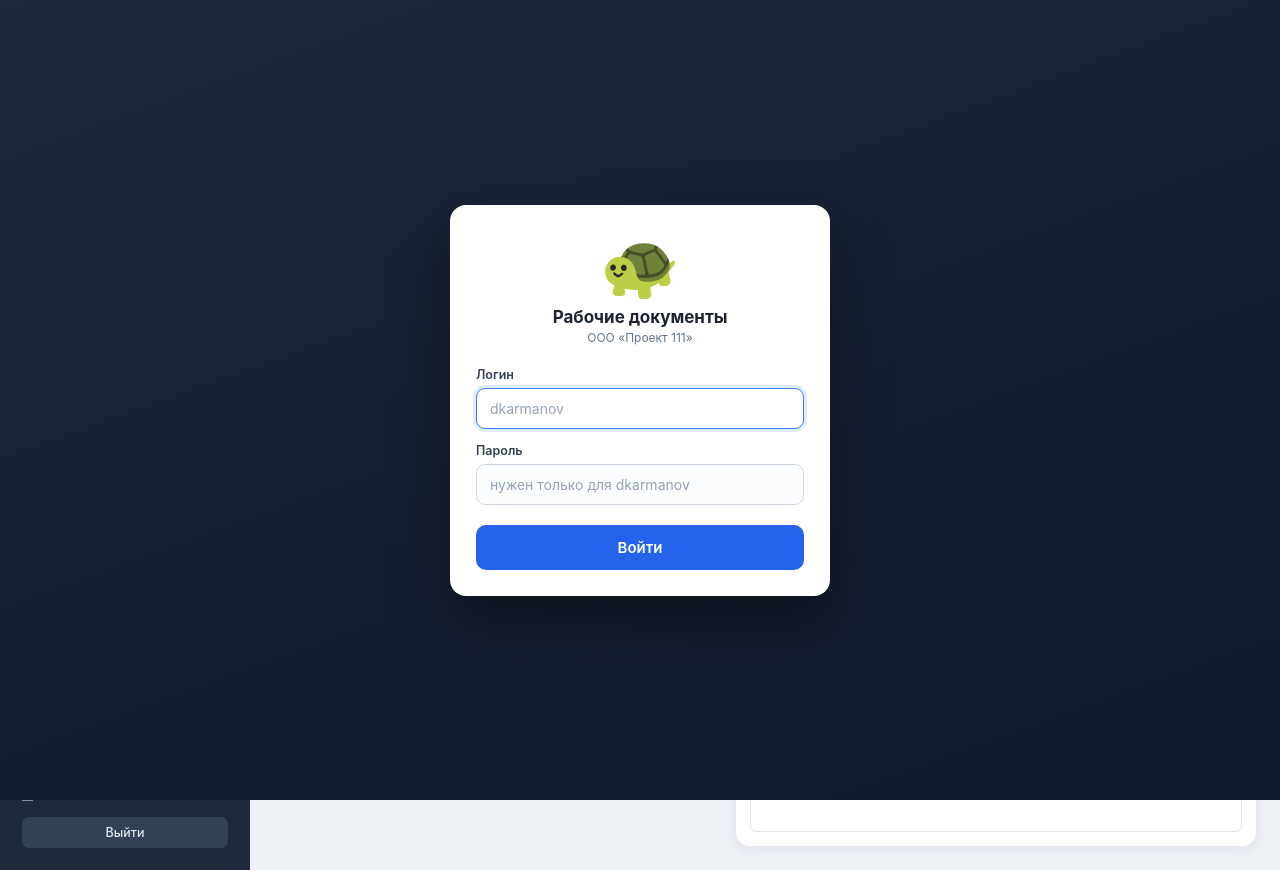
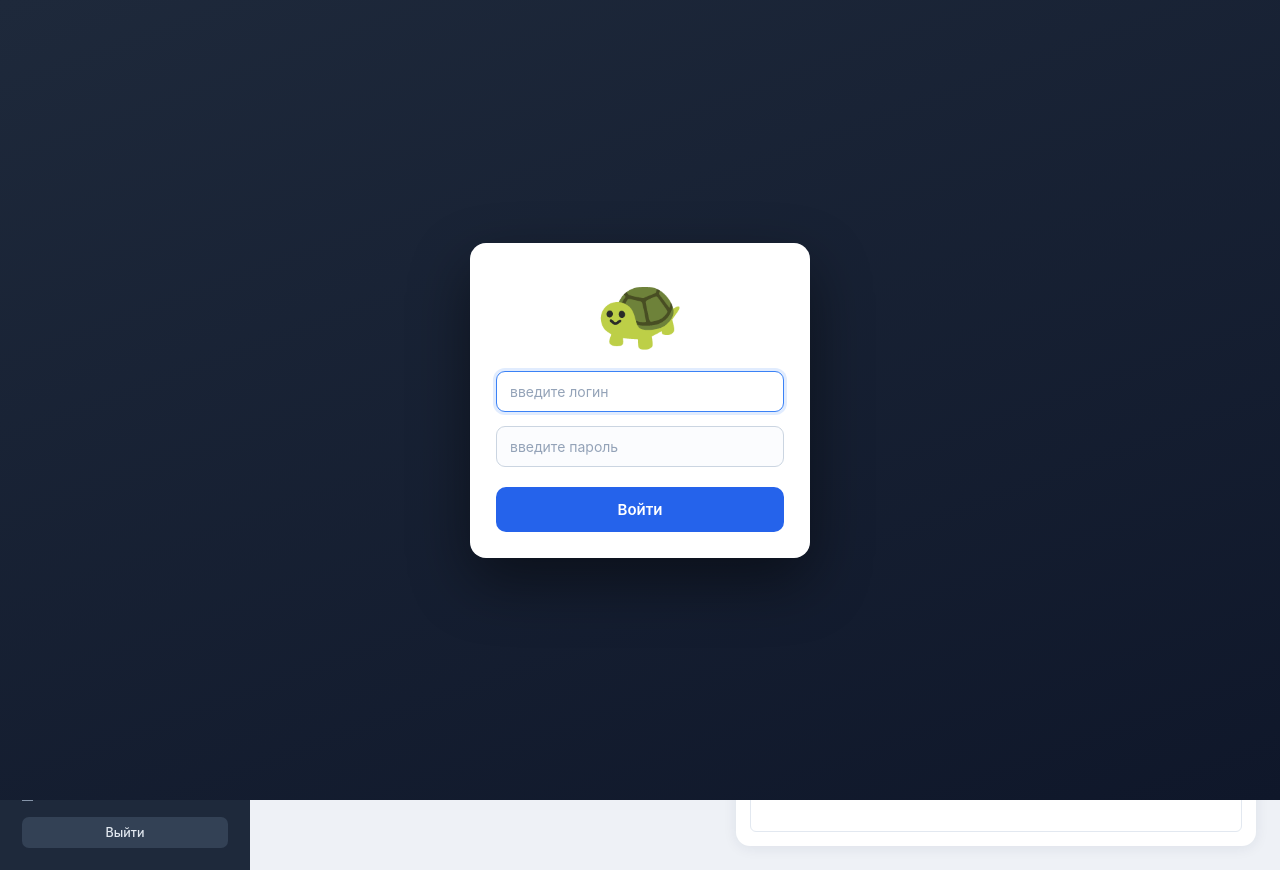
Before and after one commit to mistercorman-lab/111, a plain HTML site: page index.html in a window 1280 px wide. Drawn offline with Linux system fonts and the light colour scheme.

Commit message:
Update index.html

```diff
--- a/index.html
+++ b/index.html
@@ -32,7 +32,7 @@
     width: 36px; height: 36px; flex-shrink: 0;
     background: #2563eb; border-radius: 9px;
     display: flex; align-items: center; justify-content: center;
-    color: #fff; font-weight: 700; font-size: 15px;
+    font-size: 22px; /* Увеличенный размер для эмодзи */
   }
   .sidebar-brand .title { color: #fff; font-size: 14px; font-weight: 600; line-height: 1.2; }
   .sidebar-brand .subtitle { color: #94a3b8; font-size: 11px; margin-top: 2px; }
@@ -286,17 +286,16 @@
   .login-screen.hidden { display: none; }
 
   .login-card {
-    width: 100%; max-width: 380px;
+    width: 100%; max-width: 340px;
     background: #fff; border-radius: 16px;
-    padding: 28px 26px 26px;
+    padding: 32px 26px 26px;
     box-shadow: 0 24px 60px rgba(0,0,0,.45);
   }
-  .login-hero { text-align: center; margin-bottom: 22px; }
+  .login-hero { text-align: center; margin-bottom: 24px; }
   .login-avatar {
-    font-size: 64px;
+    font-size: 72px;
     line-height: 1;
     display: block;
-    margin-bottom: 10px;
     animation: avatarPop .55s cubic-bezier(.34,1.56,.64,1);
   }
   @keyframes avatarPop {
@@ -304,8 +303,6 @@
     60%  { transform: scale(1.15) rotate(8deg); }
     100% { transform: scale(1) rotate(0); opacity: 1; }
   }
-  .login-title { font-size: 17px; font-weight: 700; color: #1c2430; }
-  .login-sub { font-size: 12px; color: #64748b; margin-top: 3px; }
 
   .login-error {
     display: none; margin-bottom: 12px;
@@ -339,18 +336,14 @@
   <form class="login-card" id="loginForm" autocomplete="on">
     <div class="login-hero">
       <span class="login-avatar" id="loginAvatar">🦊</span>
-      <div class="login-title">Рабочие документы</div>
-      <div class="login-sub">ООО «Проект 111»</div>
     </div>
 
     <div class="field">
-      <label for="loginUser">Логин</label>
-      <input id="loginUser" autocomplete="username" autocapitalize="off" spellcheck="false" placeholder="dkarmanov">
+      <input id="loginUser" autocomplete="username" autocapitalize="off" spellcheck="false" placeholder="введите логин">
     </div>
 
     <div class="field" id="loginPassField">
-      <label for="loginPass">Пароль</label>
-      <input id="loginPass" type="password" autocomplete="current-password" placeholder="нужен только для dkarmanov">
+      <input id="loginPass" type="password" autocomplete="current-password" placeholder="введите пароль">
     </div>
 
     <div class="login-error" id="loginError"></div>
@@ -362,7 +355,7 @@
 <div class="app">
   <aside class="sidebar">
     <div class="sidebar-brand">
-      <div class="mark">ДК</div>
+      <div class="mark" id="sidebarAvatar">🦊</div>
       <div>
         <div class="title">Рабочие документы</div>
         <div class="subtitle">ООО «Проект 111»</div>
@@ -702,7 +695,6 @@
   // ============================================================
   //                    АВТОРИЗАЦИЯ
   // ============================================================
-  // Пароль требуется только если задан (не null).
   const USERS = {
     dkarmanov: {
       password : 'dimon4kj',
@@ -711,7 +703,7 @@
       views    : ['codes', 'vacation', 'otgul', 'price']
     },
     ngolovko: {
-      password : null,
+      password : null, // Пароль не требуется
       name     : 'Наталья Головко',
       roleLabel: 'Доступ: прайс',
       views    : ['price']
@@ -720,7 +712,7 @@
 
   const SESSION_KEY = 'dk_session_login';
 
-  // Милые эмодзи-аватары: каждый раз при показе экрана входа — новый
+  // Милые эмодзи-аватары
   const CUTE_EMOJIS = [
     '🦊','🐱','🐶','🐼','🐨','🦁','🐯','🐸','🐧','🦄',
     '🐹','🐰','🐻','🐷','🐮','🦝','🦦','🦥','🐢','🐙',
@@ -728,16 +720,24 @@
   ];
 
   function pickRandomAvatar() {
-    const el = document.getElementById('loginAvatar');
-    if (!el) return;
+    const loginEl = document.getElementById('loginAvatar');
+    const sideEl = document.getElementById('sidebarAvatar');
+    if (!loginEl && !sideEl) return;
+
     let emoji;
     do {
       emoji = CUTE_EMOJIS[Math.floor(Math.random() * CUTE_EMOJIS.length)];
-    } while (emoji === el.textContent && CUTE_EMOJIS.length > 1);
-    el.textContent = emoji;
-    el.style.animation = 'none';
-    void el.offsetWidth;
-    el.style.animation = '';
+    } while (emoji === (loginEl ? loginEl.textContent : '') && CUTE_EMOJIS.length > 1);
+
+    if (loginEl) {
+      loginEl.textContent = emoji;
+      loginEl.style.animation = 'none';
+      void loginEl.offsetWidth;
+      loginEl.style.animation = '';
+    }
+    if (sideEl) {
+      sideEl.textContent = emoji;
+    }
   }
 
   const loginScreen = document.getElementById('loginScreen');
@@ -795,7 +795,6 @@
       document.getElementById('loginPass').value = '';
       return;
     }
-    // Пароль требуется только если он задан у пользователя
     if (user.password && user.password !== pass) {
       showLoginError('Неверный пароль.');
       document.getElementById('loginPass').value = '';
```
